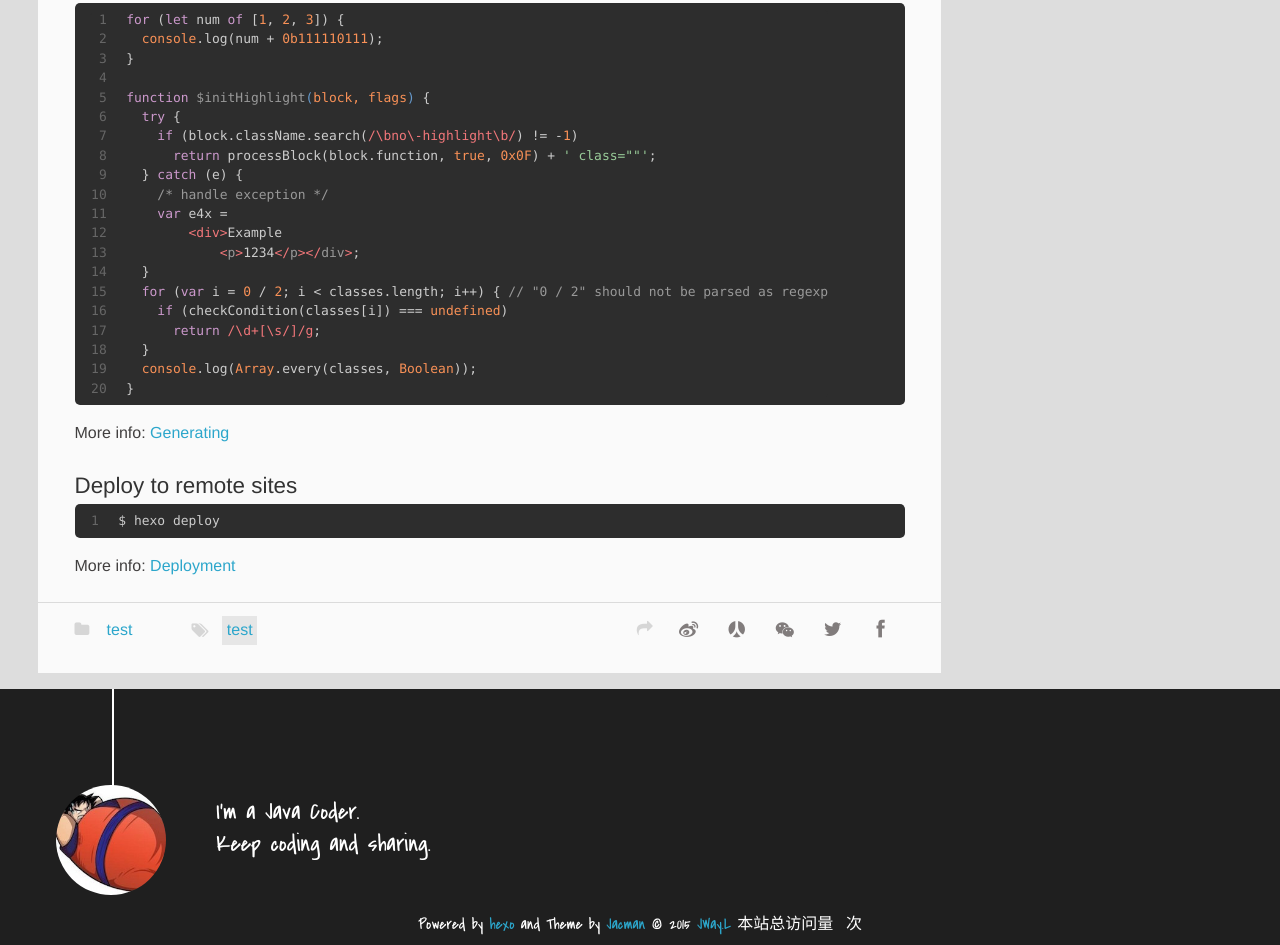
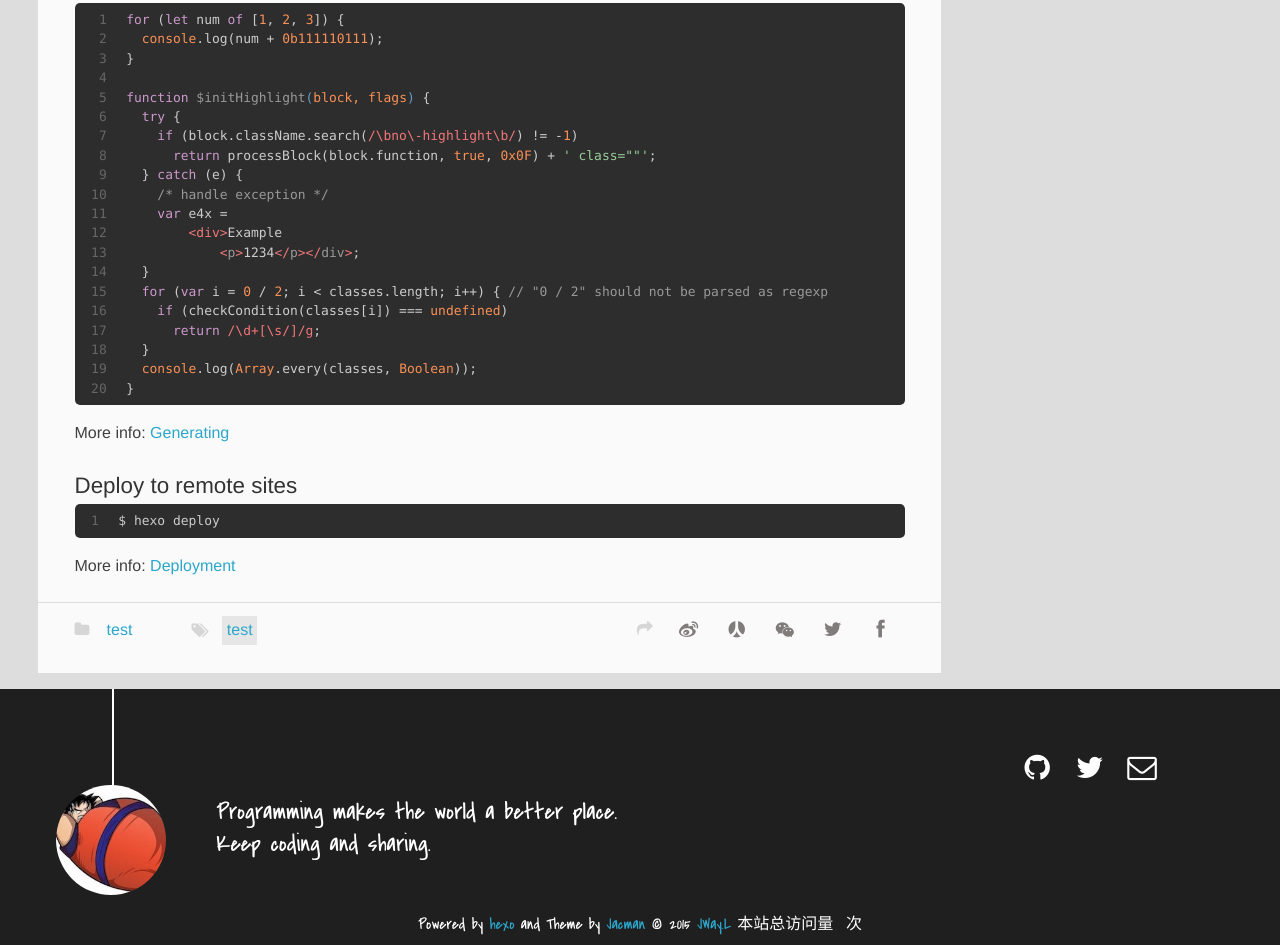
Before and after one commit to JWay-L/JWay-L.github.io, a plain HTML site: page 2015/10/05/hello-world/index.html in a window 1280 px wide. Shown: the part 1529-2474 px from the top of the page. Drawn offline with Linux system fonts and the light colour scheme; some packages are replaced by stand-ins of ours; a script that the page names is missing.

Commit message:
Site updated: 2015-10-05 23:50:16

```diff
--- a/2015/10/05/hello-world/index.html
+++ b/2015/10/05/hello-world/index.html
@@ -24,6 +24,7 @@ Quick">
 <meta name="twitter:title" content="Hello World">
 <meta name="twitter:description" content="Welcome to Hexo! This is your very first post. Check documentation for more info. If you get any problems when using Hexo, you can find the answer in troubleshooting or you can ask me on GitHub.
 Quick">
+<meta name="twitter:creator" content="@https://twitter.com/JWay_L">
 
 
     <link rel="alternative" href="/atom.xml" title="JWay.L Blog" type="application/atom+xml">
@@ -206,11 +207,18 @@ Quick">
 
 
 	<section class="info">
-		<p> I&#39;m a Java Coder. <br/>
+		<p> Programming makes the world a better place. <br/>
 			Keep coding and sharing.</p>
 	</section>
 
 	<div class="social-font" class="clearfix">
+
+
+		<a href="https://github.com/https://github.com/JWay-L" target="_blank" class="icon-github" title="github"></a>
+
+
+
+		<a href="https://twitter.com/https://twitter.com/JWay_L" target="_blank" class="icon-twitter" title="twitter"></a>
 
 
 
@@ -218,8 +226,7 @@ Quick">
 
 
 
-
-
+		<a href="mailto:luojwei@gmail.com" target="_blank" class="icon-email" title="Email Me"></a>
 
 	</div>
 
```
Also changed, not shown: about/index.html (+10 -3 lines), archives/2015/10/index.html (+10 -3 lines), archives/2015/index.html (+10 -3 lines), archives/index.html (+10 -3 lines), categories/test/index.html (+10 -3 lines), index.html (+10 -3 lines), tags/test/index.html (+10 -3 lines).
